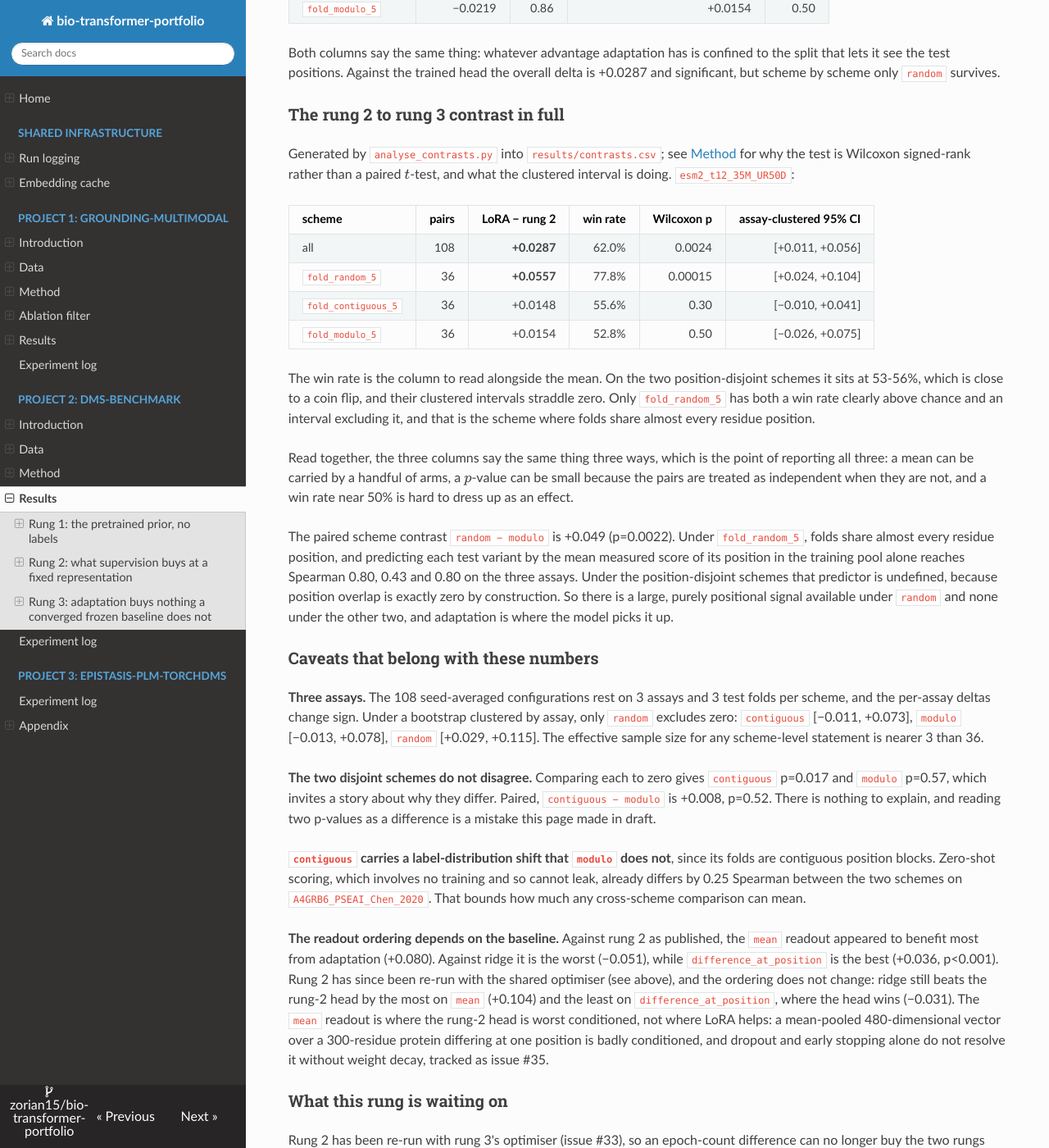
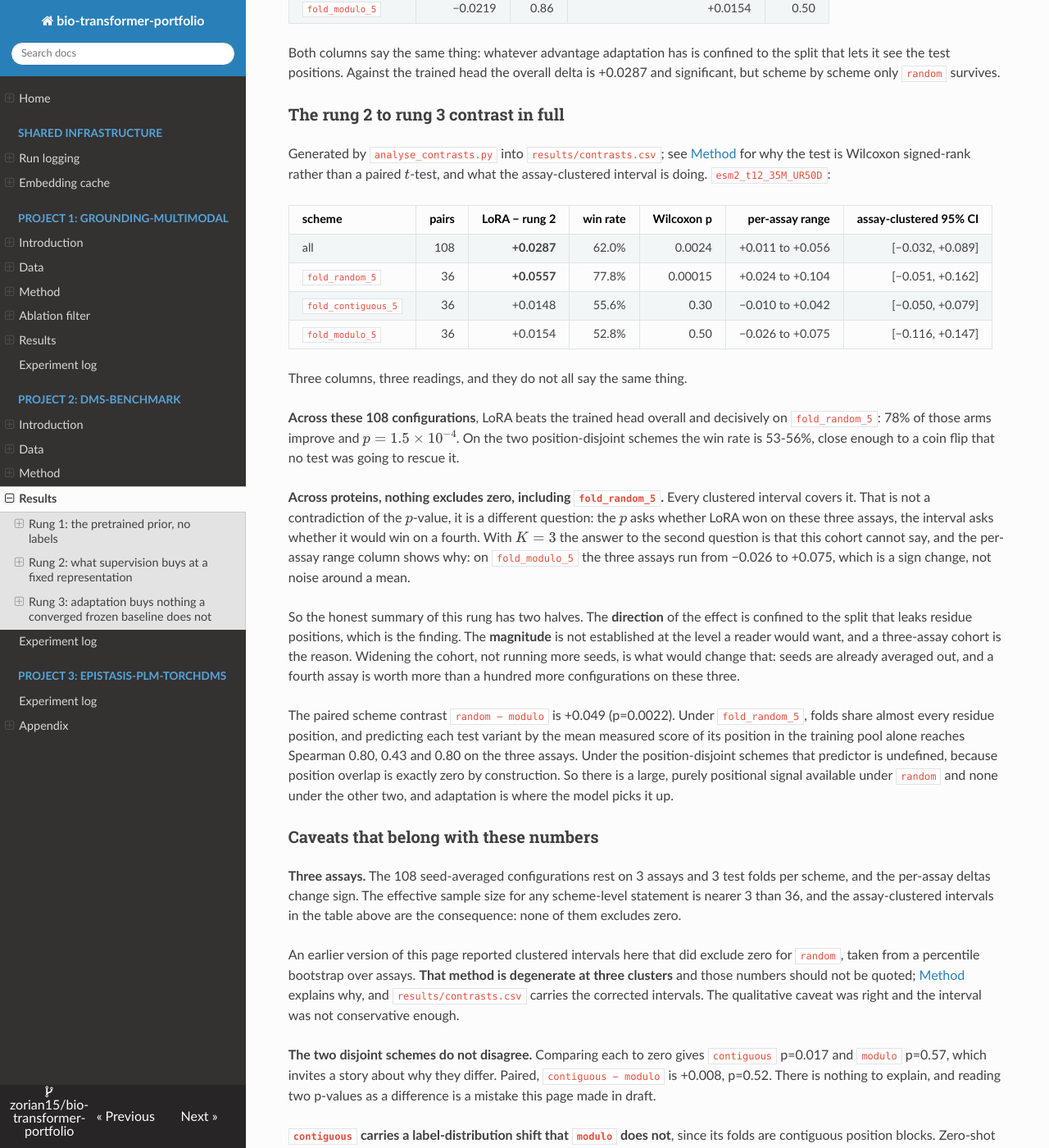
Before and after one commit to zorian15/bio-transformer-portfolio, an MkDocs documentation site: the page built from docs/dms-benchmark/results.md, in a window 1280 px wide and 1400 px high, scrolled down 6579 px. Shown: the whole window at 82% size. Built offline with MkDocs 1.6.1, drawn with Linux system fonts in a browser that asks for light colours; nearby versions of some CDN libraries.

Commit message:
dms-benchmark: the clustered interval was degenerate, and said so wrongly
Review found the percentile bootstrap collapses at three clusters. The
chance of all three draws landing on one assay is 1/27 = 3.7% > 2.5%, so
both percentiles land exactly on the smallest and largest per-assay mean.
Verified against the committed table: the reported bounds equalled min and
max of the assay means on every row. The seed and resample count did
nothing, and the result was narrower than any honest small-K method while
method.md described it as the conservative counterweight to Wilcoxon.

Replaced with a cluster-level t interval over assay means, t(0.975, K-1),
which at K=3 is 4.303. The conclusion changes: no scheme-level contrast at
35M excludes zero, including fold_random_5 whose Wilcoxon p is 1.5e-4. Its
interval is [-0.051, +0.162]. The direction of the finding stands, the
magnitude is not established, and three assays is the reason. Reported
assay_min/assay_max beside it so the spread is visible rather than trusted.

Also from review:
- the completeness check was one-sided and the wrong way round. It caught
  rows missing from the right rung and accepted rows missing from the left,
  which is LoRA, the expensive rung whose tasks actually die. Now compares
  the two supervised rungs' key sets.
- a NaN spearman produced an all-NaN table and exit 0, overwriting a good
  artifact with a complete-looking blank one.
- main() and load_results were never executed by any test, so nothing
  linked the script to the contrasts.csv the docs quote.
- results.md carried two contradictory sets of intervals. The older ones
  are withdrawn in place rather than deleted.

Co-Authored-By: Claude Opus 5 <noreply@anthropic.com>
Claude-Session: https://claude.ai/code/session_01Qx8RAitPKWeF2YTnUZCbw1

```diff
--- a/docs/dms-benchmark/results.md
+++ b/docs/dms-benchmark/results.md
@@ -257,25 +257,36 @@ survives.
 
 Generated by `analyse_contrasts.py` into `results/contrasts.csv`; see
 [Method](method.md) for why the test is Wilcoxon signed-rank rather than a paired
-\(t\)-test, and what the clustered interval is doing. `esm2_t12_35M_UR50D`:
+\(t\)-test, and what the assay-clustered interval is doing. `esm2_t12_35M_UR50D`:
 
-| scheme | pairs | LoRA − rung 2 | win rate | Wilcoxon p | assay-clustered 95% CI |
-|---|---:|---:|---:|---:|---:|
-| all | 108 | **+0.0287** | 62.0% | 0.0024 | [+0.011, +0.056] |
-| `fold_random_5` | 36 | **+0.0557** | 77.8% | 0.00015 | [+0.024, +0.104] |
-| `fold_contiguous_5` | 36 | +0.0148 | 55.6% | 0.30 | [−0.010, +0.041] |
-| `fold_modulo_5` | 36 | +0.0154 | 52.8% | 0.50 | [−0.026, +0.075] |
+| scheme | pairs | LoRA − rung 2 | win rate | Wilcoxon p | per-assay range | assay-clustered 95% CI |
+|---|---:|---:|---:|---:|---:|---:|
+| all | 108 | **+0.0287** | 62.0% | 0.0024 | +0.011 to +0.056 | [−0.032, +0.089] |
+| `fold_random_5` | 36 | **+0.0557** | 77.8% | 0.00015 | +0.024 to +0.104 | [−0.051, +0.162] |
+| `fold_contiguous_5` | 36 | +0.0148 | 55.6% | 0.30 | −0.010 to +0.042 | [−0.050, +0.079] |
+| `fold_modulo_5` | 36 | +0.0154 | 52.8% | 0.50 | −0.026 to +0.075 | [−0.116, +0.147] |
 
-The win rate is the column to read alongside the mean. On the two
-position-disjoint schemes it sits at 53-56%, which is close to a coin flip, and
-their clustered intervals straddle zero. Only `fold_random_5` has both a win rate
-clearly above chance and an interval excluding it, and that is the scheme where
-folds share almost every residue position.
+Three columns, three readings, and they do not all say the same thing.
 
-Read together, the three columns say the same thing three ways, which is the
-point of reporting all three: a mean can be carried by a handful of arms, a
-\(p\)-value can be small because the pairs are treated as independent when they
-are not, and a win rate near 50% is hard to dress up as an effect.
+**Across these 108 configurations**, LoRA beats the trained head overall and
+decisively on `fold_random_5`: 78% of those arms improve and \(p =
+1.5 \times 10^{-4}\). On the two position-disjoint schemes the win rate is
+53-56%, close enough to a coin flip that no test was going to rescue it.
+
+**Across proteins, nothing excludes zero, including `fold_random_5`.** Every
+clustered interval covers it. That is not a contradiction of the \(p\)-value, it
+is a different question: the \(p\) asks whether LoRA won on these three assays,
+the interval asks whether it would win on a fourth. With \(K = 3\) the answer
+to the second question is that this cohort cannot say, and the per-assay range
+column shows why: on `fold_modulo_5` the three assays run from −0.026 to +0.075,
+which is a sign change, not noise around a mean.
+
+So the honest summary of this rung has two halves. The **direction** of the
+effect is confined to the split that leaks residue positions, which is the
+finding. The **magnitude** is not established at the level a reader would want,
+and a three-assay cohort is the reason. Widening the cohort, not running more
+seeds, is what would change that: seeds are already averaged out, and a fourth
+assay is worth more than a hundred more configurations on these three.
 
 The paired scheme contrast `random − modulo` is +0.049 (p=0.0022). Under
 `fold_random_5`, folds share almost every residue position, and predicting each
@@ -289,10 +300,17 @@ the model picks it up.
 ### Caveats that belong with these numbers
 
 **Three assays.** The 108 seed-averaged configurations rest on 3 assays and 3
-test folds per scheme, and the per-assay deltas change sign. Under a bootstrap
-clustered by assay, only `random` excludes zero: `contiguous` [−0.011, +0.073],
-`modulo` [−0.013, +0.078], `random` [+0.029, +0.115]. The effective sample size
-for any scheme-level statement is nearer 3 than 36.
+test folds per scheme, and the per-assay deltas change sign. The effective
+sample size for any scheme-level statement is nearer 3 than 36, and the
+assay-clustered intervals in the table above are the consequence: none of them
+excludes zero.
+
+An earlier version of this page reported clustered intervals here that did
+exclude zero for `random`, taken from a percentile bootstrap over assays. **That
+method is degenerate at three clusters** and those numbers should not be quoted;
+[Method](method.md) explains why, and `results/contrasts.csv` carries the
+corrected intervals. The qualitative caveat was right and the interval was not
+conservative enough.
 
 **The two disjoint schemes do not disagree.** Comparing each to zero gives
 `contiguous` p=0.017 and `modulo` p=0.57, which invites a story about why they
```
Also changed, not shown: docs/dms-benchmark/method.md (+30 -13 lines), 3 other files.
